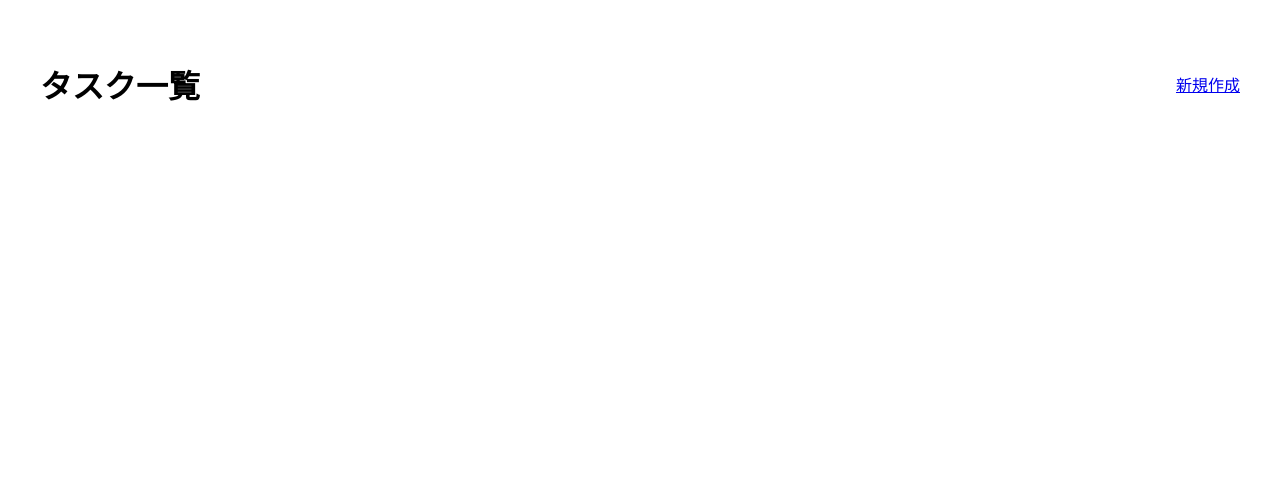
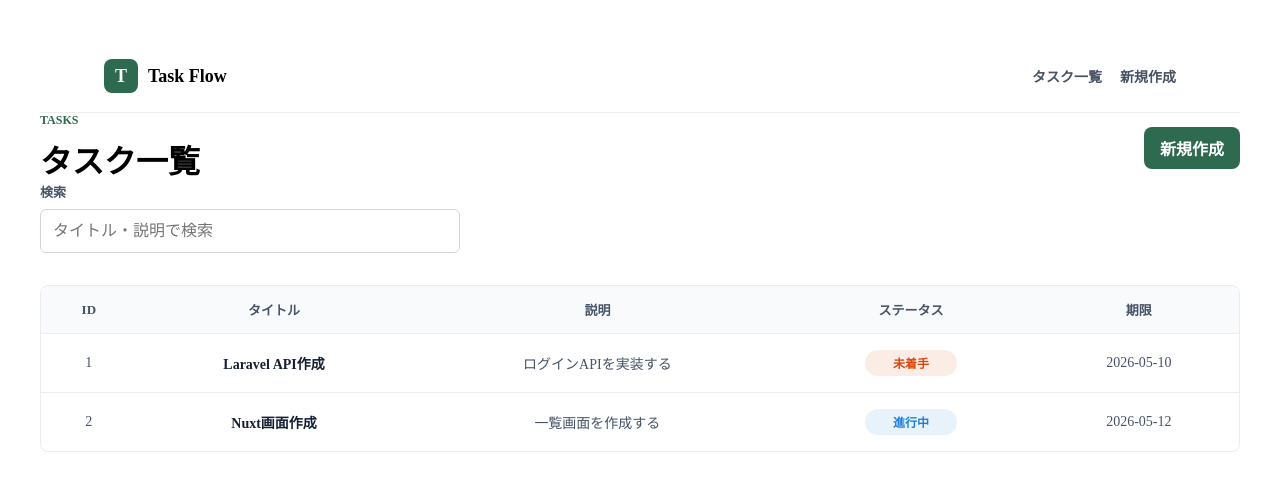
Before and after one commit to kazyuaki/task-flow-app-by-vue, a Nuxt app in the folder node/: page /tasks in a window 1280 px wide. Shown: the top 488 px of the page. Built offline with nearby package versions, Linux system fonts and the light colour scheme.

Commit message:
タスク一覧画面のUIと検索機能を実装

```diff
--- a/node/app/pages/tasks/index.vue
+++ b/node/app/pages/tasks/index.vue
@@ -1,9 +1,118 @@
+<!-- タスク一覧ページ　-->
+<script setup lang="ts">
+import { computed, ref } from "vue";
+import AppHeader from "~/components/layouts/AppHeader.vue";
+
+const keyword = ref("");
+
+const tasks = [
+  {
+    id: 1,
+    title: "Laravel API作成",
+    description: "ログインAPIを実装する",
+    status: "未着手",
+    dueDate: "2026-05-10",
+  },
+  {
+    id: 2,
+    title: "Nuxt画面作成",
+    description: "一覧画面を作成する",
+    status: "進行中",
+    dueDate: "2026-05-12",
+  },
+];
+
+/* タスクをキーワードで絞り込む */
+const filteredTasks = computed(() => {
+  if (!keyword.value) return tasks;
+
+  return tasks.filter((task) => {
+    return (
+      task.title.includes(keyword.value) ||
+      task.description.includes(keyword.value)
+    );
+  });
+});
+
+const getStatusClass = (status: string) => {
+  if (status === "進行中") {
+    return 'status--in-progress';
+  }
+
+  if (status === "未着手") {
+    return 'status--not-started';
+  }
+
+  if (status === "完了") {
+    return 'status--completed';
+  }
+
+  return '';
+}
+
+</script>
+
 <template>
   <main class="page">
-    <header class="header">
-      <h1>タスク一覧</h1>
-      <NuxtLink to="/tasks/create">新規作成</NuxtLink>
-    </header>
+    <AppHeader title="タスク一覧" />
+
+    <section class="page-header">
+      <div>
+        <p class="eyebrow">Tasks</p>
+        <h1>タスク一覧</h1>
+      </div>
+
+      <NuxtLink class="create-link" to="/tasks/create"> 新規作成 </NuxtLink>
+    </section>
+
+    <section class="search-area">
+      <label class="search-box">
+        <span>検索</span>
+        <input
+          v-model="keyword"
+          type="text"
+          placeholder="タイトル・説明で検索"
+        />
+      </label>
+    </section>
+
+    <section class="table-wrapper">
+      <table class="task-table">
+        <thead>
+          <tr>
+            <th>ID</th>
+            <th>タイトル</th>
+            <th>説明</th>
+            <th>ステータス</th>
+            <th>期限</th>
+          </tr>
+        </thead>
+
+        <tbody>
+          <tr v-for="task in filteredTasks" :key="task.id">
+            <td>{{ task.id }}</td>
+            <td>
+              <strong class="task-title">
+                {{ task.title }}
+              </strong>
+            </td>
+            <td>{{ task.description }}</td>
+            <td>
+              <span
+                :class="['status', getStatusClass(task.status)]">
+                {{ task.status }}
+              </span>
+            </td>
+            <td>{{ task.dueDate }}</td>
+          </tr>
+          <tr v-if="filteredTasks.length === 0">
+            <td class="empty-message" colspan="5">
+              条件に一致するタスクがありません
+            </td>
+          </tr>
+        </tbody>
+      </table>
+    </section>
   </main>
 </template>
 
@@ -12,10 +121,125 @@
   padding: 32px;
 }
 
-.header {
+.page-header {
   display: flex;
   align-items: center;
   justify-content: space-between;
-  gap: 16px;
+  gap: 24px;
+}
+
+.eyebrow {
+  margin: 0 0 8px;
+  color: #2d6a4f;
+  font-size: 12px;
+  font-weight: 700;
+  text-transform: uppercase;
+}
+
+.page-header h1 {
+  margin: 0;
+  font-size: 32px;
+}
+
+.create-link {
+  display: inline-flex;
+  align-items: center;
+  justify-content: center;
+  min-height: 42px;
+  padding: 0 16px;
+  color: #fff;
+  font-weight: 700;
+  background: #2d6a4f;
+  border-radius: 8px;
+  text-decoration: none;
+}
+
+.search-area {
+  margin-bottom: 32px;
+}
+
+.search-box {
+  display: grid;
+  gap: 8px;
+  width: min(420px, 100%);
+}
+
+.search-box span {
+  color: #475467;
+  font-size: 13px;
+  font-weight: 700;
+}
+
+.search-box input {
+  min-height: 42px;
+  padding: 0 12px;
+  border: 1px solid #d0d5dd;
+  border-radius: 6px;
+  font: inherit;
+}
+
+.table-wrapper {
+  overflow-x: auto;
+  border: 1px solid #eaecf0;
+  border-radius: 8px;
+  background: #fff;
+}
+
+.task-table {
+  width: 100%;
+  min-width: 760px;
+  border-collapse: collapse;
+}
+
+.task-table th {
+  padding: 14px 16px;
+  color: #475467;
+  font-size: 13px;
+  text-align: center;
+  background: #f9fafb;
+}
+
+.task-table td {
+  padding: 16px;
+  border-top: 1px solid #eaecf0;
+  color: #475467;
+  font-size: 14px;
+  text-align: center;
+}
+
+.task-title {
+  color: #172033;
+}
+
+.status {
+  display: inline-flex;
+  align-items: center;
+  justify-content: center;
+  min-width: 72px;
+  padding: 4px 10px;
+  font-size: 12px;
+  font-weight: 700;
+  border-radius: 999px;
+}
+
+.status--not-started {
+  color: #d9480f;
+  background: rgba(217, 72, 15, 0.1);
+}
+
+.status--in-progress {
+  color: #1c7ed6;
+  background: rgba(28, 126, 214, 0.1);
+}
+
+.status--completed {
+  color: #2d6a4f;
+  background: rgba(45, 106, 79, 0.1);
+}
+
+.empty-message {
+  padding: 32px;
+  color: #98a2b3;
+  text-align: center;
 }
 </style>
```
